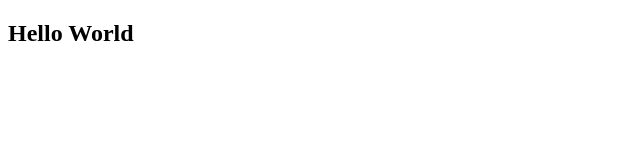
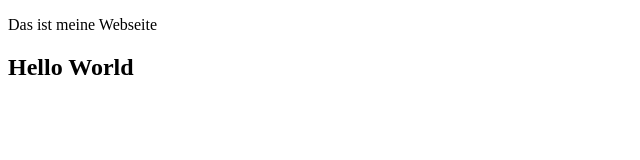
Before and after one commit to webmarket-afk/test, a plain HTML site: page index.html in a window 1280 px wide. Shown: the whole page, without its empty margins (0-640 px from the left). Drawn offline with Linux system fonts and the light colour scheme.

Commit message:
Message Beschreibeung

```diff
--- a/index.html
+++ b/index.html
@@ -7,6 +7,7 @@
     </title>
 
 <body>
+    <p>Das ist meine Webseite</p>
     <h2>
         Hello World
     </h2>
```
